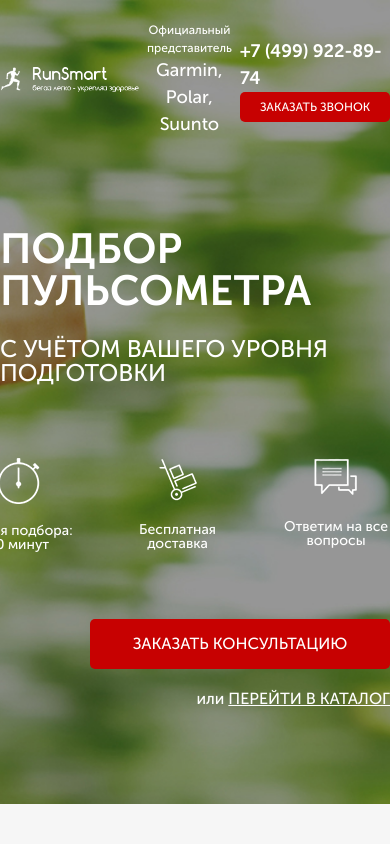
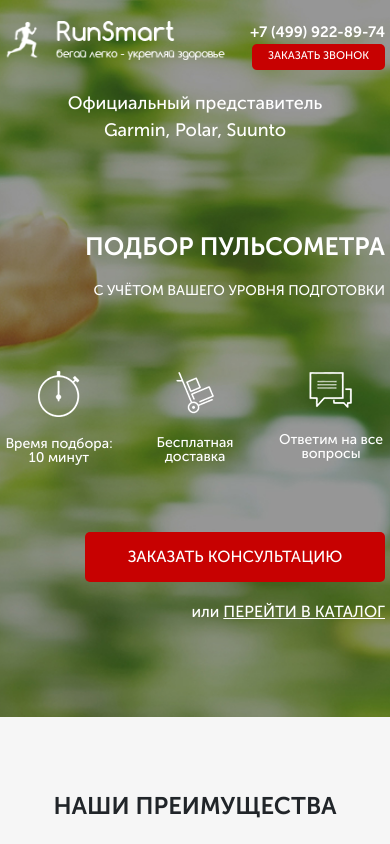
Before and after one commit to ustymbeshlei/project_pulse, a plain HTML site: page index.html in a window 390 px wide. Shown: the top 844 px of the page. Drawn offline with Linux system fonts and the light colour scheme.

Commit message:
added adaptation for first two blocks

```diff
--- /dev/null
+++ b/sass/base/_media.scss
@@ -0,0 +1,120 @@
+@media (max-width: 1200px) {
+    .promo{
+        .container {
+            max-width: 850px;
+        }
+    }
+}
+@media (max-width: 1024px) {
+    .promo{
+        .container {
+            max-width: 800px;
+        }
+        &__header {
+            font-size: 38px;
+            line-height: 38px;
+        }
+        &__subheader {
+            font-size: 22px;
+            line-height: 22px;
+        }
+    }
+}
+@media (max-width: 992px) {
+    .promo{
+        .container {
+            max-width: 700px;
+        }
+        &__header {
+            font-size: 35px;
+            line-height: 35px;
+        }
+        &__subheader {
+            font-size: 20px;
+            line-height: 20px;
+        }
+    }
+}
+@media (max-width: 768px) {
+    .promo{
+        .header {
+            flex-wrap: wrap;
+            &__official {
+                margin-top: 20px;
+                order: 3;
+                font-size: 18px;
+
+            }
+        }
+
+        .container {
+            max-width: 568px;
+        }
+        &__header {
+            font-size: 30px;
+            line-height: 30px;
+        }
+        &__subheader {
+            font-size: 17px;
+            line-height: 17px;
+        }
+    }
+    .advantages
+    {
+        &__title {
+            font-size: 30px;
+            line-height: 30px;
+        }
+        &__item {
+            max-width: 260px;
+        }
+    }
+
+}
+@media (max-width: 425px) {
+    .promo{
+        .container {
+            max-width: 380px;
+        }
+        .header {
+            flex-wrap: wrap;
+            align-items: flex-start;
+            &__logo {
+                width: 220px;
+            }
+            &__official {
+                align-self: end;
+                margin: 0 auto;
+                margin-top: 20px;
+            }
+            &__contacts {
+                .button {
+                    width: 133px;
+                    height: 26px;
+                    font-size: 11px;
+                }
+            }
+            &__phone {
+                font-size: 15px;
+            }
+
+        }
+        &__header {
+            font-size: 25px;
+            line-height: 25px;
+        }
+        &__subheader {
+            font-size: 14px;
+            line-height: 14px;
+        }
+        &__icons {
+            width: 380px;
+        }
+    }
+    .advantages
+    {
+        &__wrapper {
+            flex-wrap: wrap;
+        }
+    }
+}
--- a/sass/style.scss
+++ b/sass/style.scss
@@ -3,6 +3,7 @@
 @import 'blocks/header';
 @import 'blocks/buttons';
 @import 'blocks/advantages';
+@import 'base/media';
 * {
     font-family: 'Museo Sans Cyrl', sans-serif;
 }
```
Also changed, not shown: css/style.min.css.
